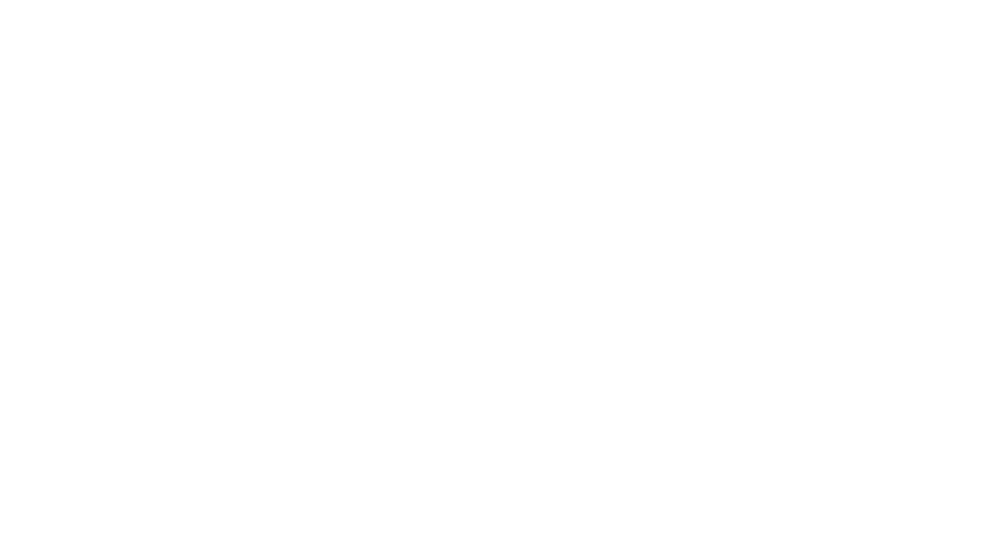
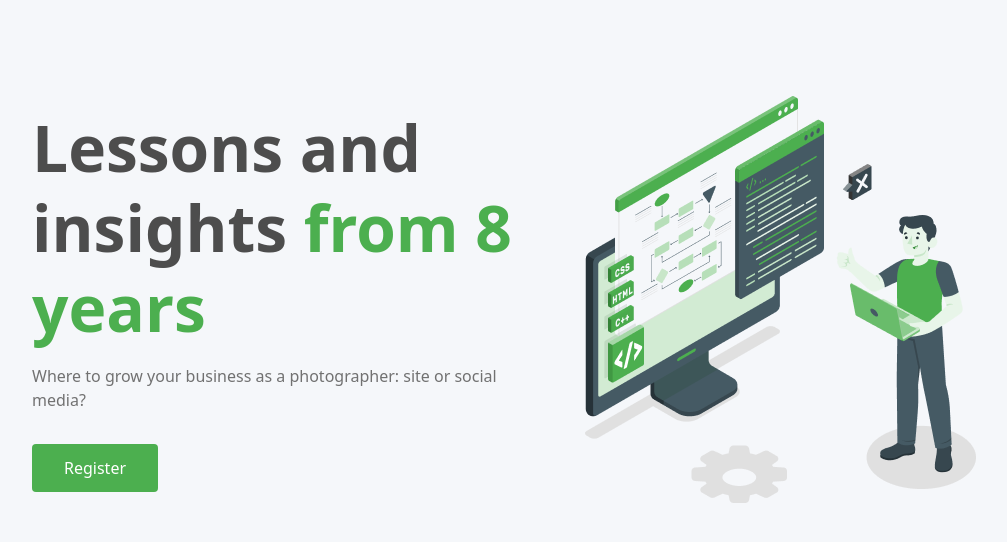
Before and after one commit to requin883/landing-page, a React (Vite) app in the folder front/: page / in a window 1280 px wide. Shown: the top 542 px of the page, without its empty margins (112-1119 px from the left). Built offline with nearby package versions, Linux system fonts and the light colour scheme.

Commit message:
Add Hero component to enhance landing page layout

```diff
--- a/front/src/App.jsx
+++ b/front/src/App.jsx
@@ -1,8 +1,10 @@
 import './App.css'
+import { Hero } from './components/Hero'
 
 function App() {
   return (
     <>
+      <Hero />
     </>
   )
 }
--- /dev/null
+++ b/front/src/components/Hero.jsx
@@ -0,0 +1,17 @@
+
+export const Hero = () => {
+  return (
+    <>
+      <section className="hero screen-full relative bg-[#F5F7FA] grid place-content-center place-items-center grid-cols-1 md:grid-cols-2 px-[144px] py-[96px] gap-4">
+        <div>
+          <h1 className="text-[64px] text-[#4D4D4D] leading-20 font-semibold pb-4">Lessons and insights <span className="text-[#4CAF4F]">from 8 years</span></h1>
+          <p className="text-[#717171] pb-8">Where to grow your business as a photographer: site or social media?</p>
+          <button className="register py-3 px-8 bg-[#4CAF4F] text-white rounded-sm">Register</button>
+        </div>
+        <div>
+          <img src="./public/Illustration.png" alt="a computer and a scientist" />
+        </div>
+      </section >
+    </>
+  );
+}
```
